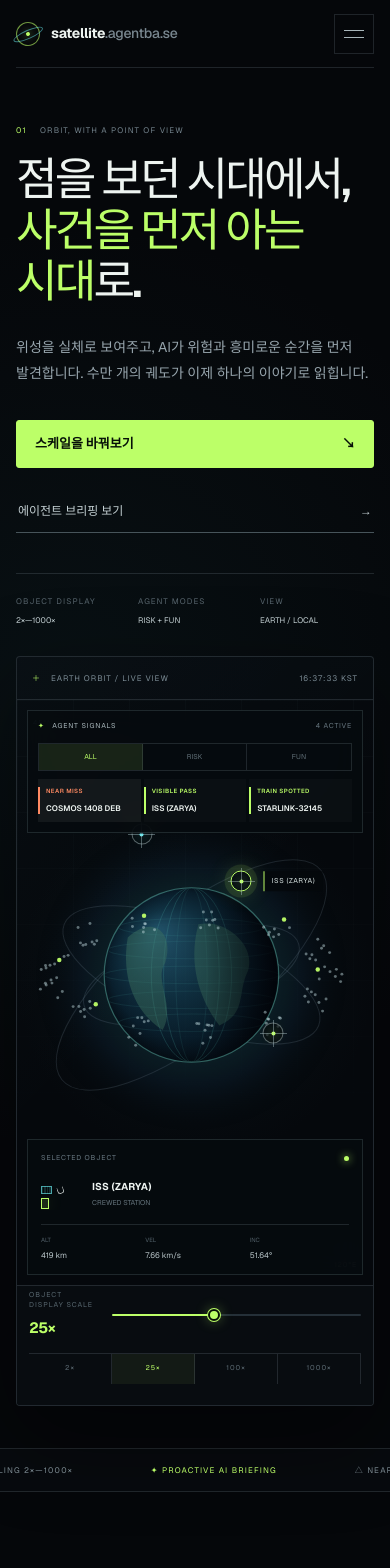
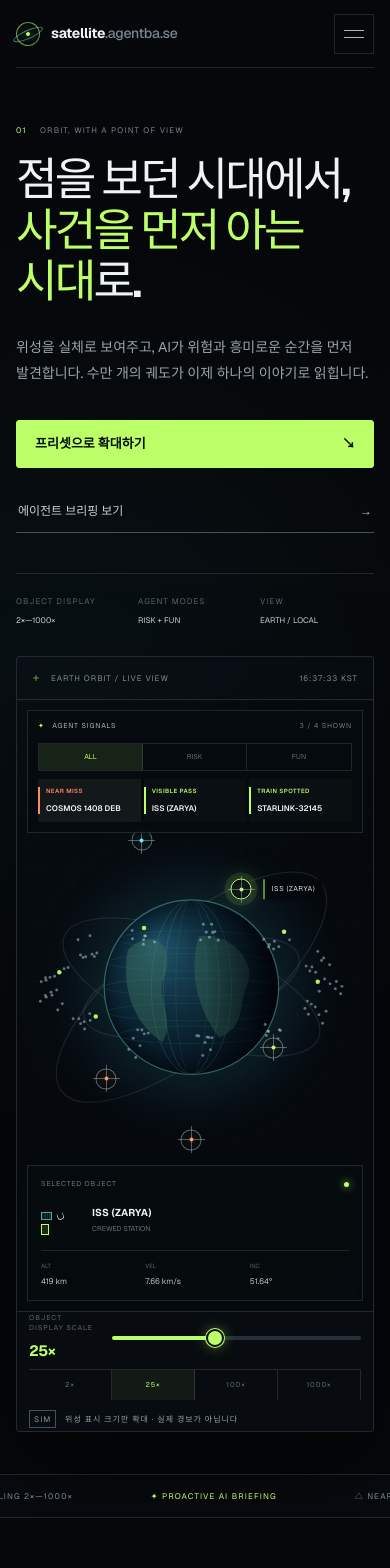
Before and after one commit to Two-Weeks-Team/satellite, a Next.js app: page / in a window 390 px wide. Shown: the top 1568 px of the page. Built offline with nearby package versions, Linux system fonts and the light colour scheme.

Commit message:
Complete responsive and demo safety QA

```diff
--- a/app/globals.css
+++ b/app/globals.css
@@ -432,6 +432,13 @@ button {
   box-shadow: 0 0 11px var(--marker);
 }
 
+.marker-core::after {
+  content: "";
+  position: absolute;
+  inset: -15px;
+  border-radius: 50%;
+}
+
 .satellite-marker--selected {
   border-color: var(--marker);
   box-shadow: 0 0 0 6px color-mix(in srgb, var(--marker) 10%, transparent), 0 0 22px color-mix(in srgb, var(--marker) 25%, transparent);
@@ -685,7 +692,7 @@ button {
 
 .scale-control input[type="range"] {
   width: 100%;
-  height: 2px;
+  height: 4px;
   appearance: none;
   background: linear-gradient(90deg, var(--lime) 0 var(--range-progress), #253038 var(--range-progress) 100%);
   border-radius: 999px;
@@ -694,8 +701,8 @@ button {
 
 .scale-control input[type="range"]::-webkit-slider-thumb {
   appearance: none;
-  width: 12px;
-  height: 12px;
+  width: 18px;
+  height: 18px;
   border: 2px solid #071007;
   border-radius: 50%;
   background: var(--lime);
@@ -703,8 +710,8 @@ button {
 }
 
 .scale-control input[type="range"]::-moz-range-thumb {
-  width: 10px;
-  height: 10px;
+  width: 16px;
+  height: 16px;
   border: 2px solid #071007;
   border-radius: 50%;
   background: var(--lime);
@@ -731,8 +738,8 @@ button {
 
 .simulation-note {
   justify-self: end;
-  color: #56646b;
-  font-size: 7px;
+  color: #91a0a6;
+  font-size: 9px;
   white-space: nowrap;
 }
 
@@ -1197,20 +1204,26 @@ footer > span { justify-self: end; }
   .briefing-events { grid-column: 1 / -1; border-left: 0; border-top: 1px solid var(--line); }
 }
 
+@media (max-width: 1020px) {
+  .scale-story {
+    grid-template-columns: 1fr;
+  }
+}
+
 @media (max-width: 900px) {
   .site-header { width: min(100% - 32px, 760px); grid-template-columns: 1fr auto; }
   .header-status { display: none; }
   .menu-button { width: 40px; height: 40px; padding: 0 9px; display: grid; align-content: center; gap: 6px; border: 1px solid var(--line); background: transparent; }
   .menu-button span { display: block; height: 1px; background: #a8b6ba; }
-  .site-nav { display: none; position: absolute; left: 0; right: 0; top: 68px; padding: 18px; border: 1px solid var(--line); background: rgba(7,11,15,.98); }
+  .site-nav { display: none; position: absolute; left: 0; right: 0; top: 78px; padding: 18px; border: 1px solid var(--line); background: rgba(7,11,15,.98); }
   .site-nav--open { display: flex; }
   .hero { width: min(100% - 32px, 760px); grid-template-columns: 1fr; min-height: auto; padding: 74px 0 42px; }
-  .mission-panel { min-height: 0; height: 760px; }
+  .mission-panel { min-height: 0; height: 780px; grid-template-rows: 43px 1fr 104px; }
   .agent-feed { width: 216px; }
-  .scale-control { grid-template-columns: 80px 1fr 190px; }
-  .simulation-note { display: none; }
+  .scale-control { grid-template-columns: 80px 1fr 190px; grid-template-rows: 66px 38px; }
+  .simulation-note { display: block; grid-column: 1 / -1; justify-self: start; }
   .section { width: min(100% - 32px, 760px); padding: 110px 0; }
-  .scale-story { grid-template-columns: 1fr; margin-top: 65px; }
+  .scale-story { margin-top: 65px; }
   .scale-demo { height: 510px; }
   .agent-console { grid-template-columns: 1fr; }
   .agent-core { grid-column: auto; }
@@ -1227,6 +1240,7 @@ footer > span { justify-self: end; }
 
 @media (max-width: 620px) {
   .site-header { height: 68px; }
+  .site-nav { top: 68px; }
   .brand { font-size: 14px; }
   .hero { padding-top: 56px; }
   .eyebrow { margin-bottom: 18px; font-size: 8px; }
@@ -1239,7 +1253,7 @@ footer > span { justify-self: end; }
   .text-button { justify-content: space-between; }
   .hero-metrics { margin-top: 40px; gap: 8px; }
   .hero-metrics dd { font-size: 8px; }
-  .mission-panel { height: 750px; grid-template-rows: 43px 1fr 120px; }
+  .mission-panel { height: 776px; grid-template-rows: 43px 1fr 120px; }
   .mission-clock span { display: none; }
   .orbit-stage { min-height: 0; }
   .agent-feed { top: 10px; left: 10px; right: 10px; width: auto; padding: 10px; }
@@ -1250,10 +1264,10 @@ footer > span { justify-self: end; }
   .signal > strong { overflow: hidden; text-overflow: ellipsis; white-space: nowrap; }
   .signal__summary { display: none; }
   .object-card { left: 10px; right: 10px; bottom: 10px; width: auto; }
-  .satellite-marker:nth-of-type(4),
-  .satellite-marker:nth-of-type(5) { display: none; }
-  .scale-control { grid-template-columns: 70px 1fr; grid-template-rows: 58px 49px; gap: 0 13px; padding: 0 12px; }
+  .marker-core::after { inset: -20px; }
+  .scale-control { grid-template-columns: 70px 1fr; grid-template-rows: 52px 42px 26px; gap: 0 13px; padding: 0 12px; }
   .scale-stops { grid-column: 1 / -1; border-top: 1px solid var(--line); border-left: 0; }
+  .simulation-note { grid-column: 1 / -1; align-self: center; font-size: 8px; }
   .scale-reading strong { font-size: 15px; }
   .section { padding: 90px 0; }
   .scale-story { gap: 46px; margin-top: 52px; }
--- a/app/page.tsx
+++ b/app/page.tsx
@@ -264,7 +264,7 @@ function OrbitCanvas({ scale, mode }: { scale: number; mode: "all" | EventKind }
       });
 
       frame += 1;
-      animationFrame = window.requestAnimationFrame(draw);
+      if (!reduceMotion) animationFrame = window.requestAnimationFrame(draw);
     };
 
     draw();
@@ -340,7 +340,7 @@ export default function Home() {
         <button
           className="menu-button"
           type="button"
-          aria-label="메뉴 열기"
+          aria-label={menuOpen ? "메뉴 닫기" : "메뉴 열기"}
           aria-expanded={menuOpen}
           onClick={() => setMenuOpen((open) => !open)}
         >
@@ -361,7 +361,7 @@ export default function Home() {
               수만 개의 궤도가 이제 하나의 이야기로 읽힙니다.
             </p>
             <div className="hero-actions">
-              <a className="primary-button" href="#scale-lab">스케일을 바꿔보기 <span>↘</span></a>
+              <a className="primary-button" href="#scale-lab">프리셋으로 확대하기 <span>↘</span></a>
               <a className="text-button" href="#agent">에이전트 브리핑 보기 <span>→</span></a>
             </div>
             <dl className="hero-metrics">
@@ -371,7 +371,7 @@ export default function Home() {
             </dl>
           </div>
 
-          <div className="mission-panel" aria-label="인터랙티브 위성 궤도 데모">
+          <div className="mission-panel" role="region" aria-label="인터랙티브 위성 궤도 데모">
             <div className="mission-toolbar">
               <div className="mission-title"><span className="crosshair">＋</span> EARTH ORBIT / LIVE VIEW</div>
               <div className="mission-clock"><span>SEOUL</span> {clock} KST</div>
@@ -397,7 +397,7 @@ export default function Home() {
                 </button>
               ))}
 
-              <aside className="object-card" aria-live="polite">
+              <aside className="object-card" aria-label="선택한 위성 정보" aria-live="polite">
                 <div className="object-card__topline">
                   <span>SELECTED OBJECT</span>
                   <span className={`tone-dot tone-dot--${chosenSatellite.tone}`} />
@@ -413,10 +413,10 @@ export default function Home() {
                 </dl>
               </aside>
 
-              <aside className="agent-feed">
+              <aside className="agent-feed" aria-label="AI 에이전트 이벤트 피드">
                 <div className="agent-feed__head">
                   <div><span className="agent-spark">✦</span> AGENT SIGNALS</div>
-                  <span>{visibleEvents.length} ACTIVE</span>
+                  <span>{Math.min(visibleEvents.length, 3)} / {visibleEvents.length} SHOWN</span>
                 </div>
                 <div className="mode-tabs" role="group" aria-label="이벤트 유형 필터">
                   {(["all", "risk", "fun"] as const).map((filter) => (
@@ -467,7 +467,7 @@ export default function Home() {
               />
               <div className="scale-stops">
                 {scaleStops.map((stop) => (
-                  <button type="button" key={stop} className={scale === stop ? "active" : ""} onClick={() => setScale(stop)}>{stop}×</button>
+                  <button type="button" key={stop} className={scale === stop ? "active" : ""} aria-pressed={scale === stop} onClick={() => setScale(stop)}>{stop}×</button>
                 ))}
               </div>
               <div className="simulation-note"><span>SIM</span> 위성 표시 크기만 확대 · 실제 경보가 아닙니다</div>
@@ -499,7 +499,7 @@ export default function Home() {
                 <SatelliteGlyph size="large" />
               </div>
               <div className="scale-demo__label"><span>ISS (ZARYA)</span><strong>{scale}×</strong></div>
-              <div className="scale-demo__hint">SLIDE TO REVEAL THE OBJECT</div>
+              <div className="scale-demo__hint">CHOOSE A PRESET TO REVEAL THE OBJECT</div>
             </div>
             <div className="scale-narrative">
               <span className="chapter-number">02—A</span>
@@ -510,7 +510,7 @@ export default function Home() {
               </p>
               <div className="scale-presets" role="group" aria-label="위성 배율 프리셋">
                 {scaleStops.map((stop, index) => (
-                  <button type="button" key={stop} className={scale === stop ? "active" : ""} onClick={() => setScale(stop)}>
+                  <button type="button" key={stop} className={scale === stop ? "active" : ""} aria-pressed={scale === stop} onClick={() => setScale(stop)}>
                     <span>0{index + 1}</span><strong>{stop}×</strong><small>{["FLOW", "CLUSTER", "IDENTITY", "STRUCTURE"][index]}</small>
                   </button>
                 ))}
@@ -563,7 +563,7 @@ export default function Home() {
             </div>
             <div className="briefing-events">
               {events.map((event) => (
-                <button type="button" key={event.id} className={activeEvent === event.id ? "active" : ""} onClick={() => selectEvent(event)}>
+                <button type="button" key={event.id} className={activeEvent === event.id ? "active" : ""} aria-pressed={activeEvent === event.id} onClick={() => selectEvent(event)}>
                   <span className={`event-kind event-kind--${event.kind}`} />
                   <b>{event.label}</b><small>{event.timing}</small>
                 </button>
```
